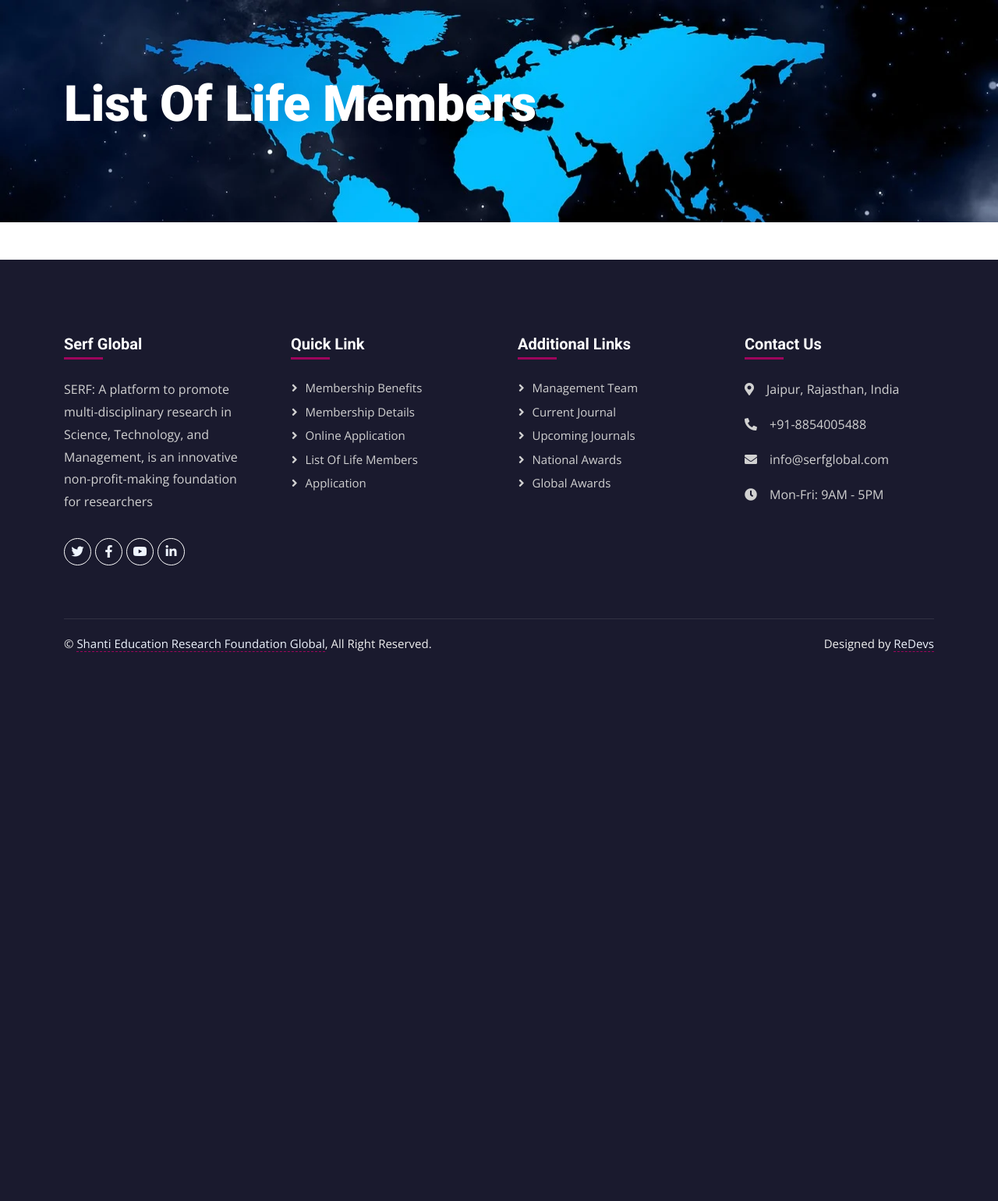
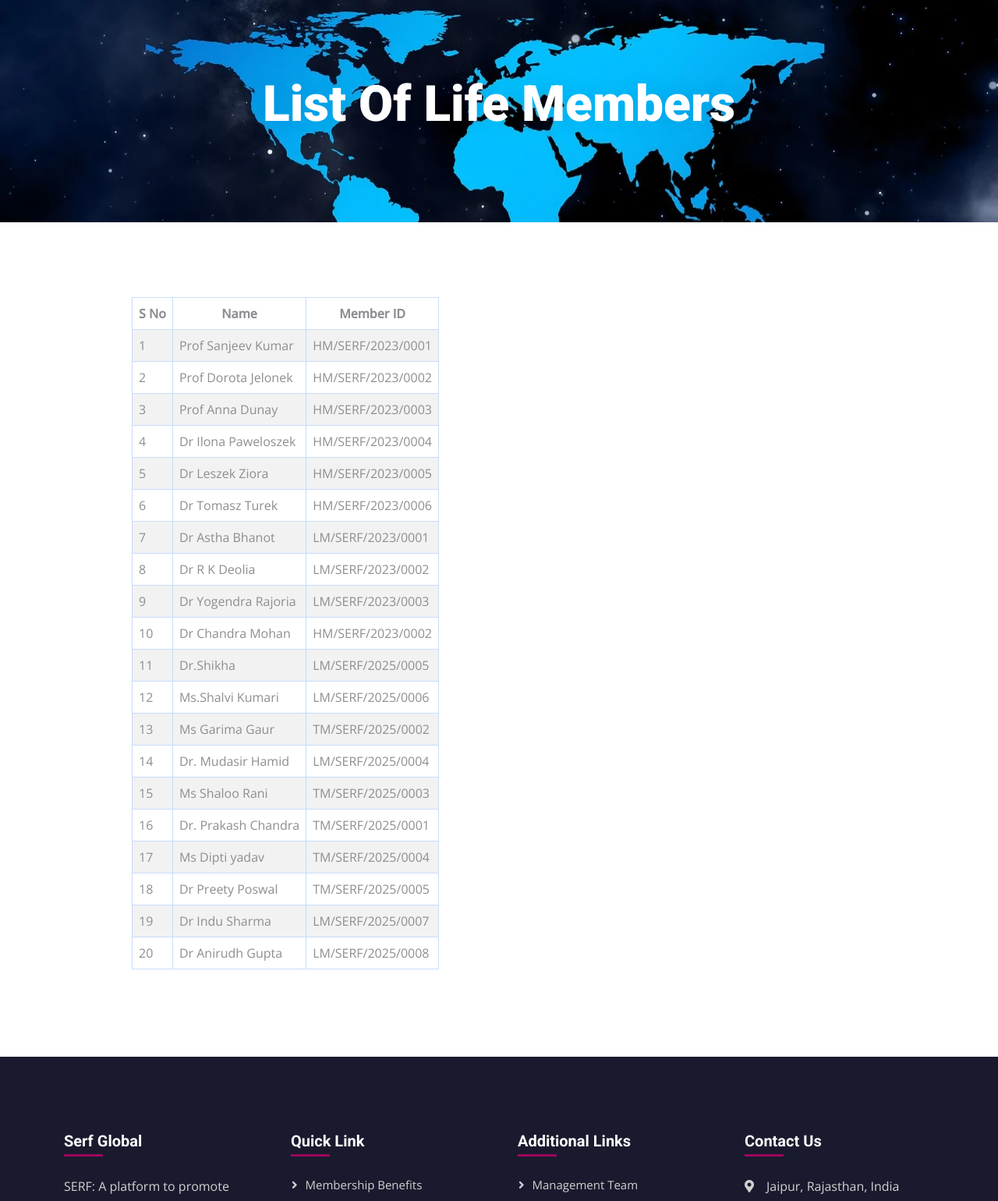
Before and after one commit to pankaj8949/serfglobal, a Flask app: page /list-of-life-members in a window 1280 px wide. Shown: the part 151-1691 px from the top of the page at 78% size. Before the commit the page ends 987 px from the top, so only its background shows below. Run offline with Flask 3, Linux system fonts and the light colour scheme; parts of the project's set-up code (start-up, migrations or seed data) failed here and were passed over; some libraries are stand-ins or nearby versions.

Commit message:
added memberships

```diff
--- a/templates/screens/membership/lolm.html
+++ b/templates/screens/membership/lolm.html
@@ -1,14 +1,123 @@
 {% extends "layout.html" %}
 {% block body %}
-
 <!-- Page Header Start -->
 <div class="container-fluid page-header py-5 mb-5 wow fadeIn" data-wow-delay="0.1s">
     <div class="container py-5">
-        <h1 class="display-3 text-white mb-3 animated slideInDown">List Of Life Members</h1>
-        <nav aria-label="breadcrumb animated slideInDown">
-        </nav>
+        <h1 class="display-3 text-white mb-3 animated slideInDown text-center">List Of Life Members</h1>
     </div>
 </div>
 <!-- Page Header End -->
-
+<div class="container-fluid py-5 wow fadeInUp d-flex justify-content-center align-items-center" data-wow-delay="0.1s">
+    <table class="table table-bordered table-striped table-hover w-75">
+        <thead class="text-center">
+            <tr>
+                <th>S No</th>
+                <th>Name</th>
+                <th>Member ID</th>
+            </tr>
+        </thead>
+        <tbody>
+            <tr>
+                <td>1</td>
+                <td>Prof Sanjeev Kumar</td>
+                <td>HM/SERF/2023/0001</td>
+            </tr>
+            <tr>
+                <td>2</td>
+                <td>Prof Dorota Jelonek</td>
+                <td>HM/SERF/2023/0002</td>
+            </tr>
+            <tr>
+                <td>3</td>
+                <td>Prof Anna Dunay</td>
+                <td>HM/SERF/2023/0003</td>
+            </tr>
+            <tr>
+                <td>4</td>
+                <td>Dr Ilona Paweloszek</td>
+                <td>HM/SERF/2023/0004</td>
+            </tr>
+            <tr>
+                <td>5</td>
+                <td>Dr Leszek Ziora</td>
+                <td>HM/SERF/2023/0005</td>
+            </tr>
+            <tr>
+                <td>6</td>
+                <td>Dr Tomasz Turek</td>
+                <td>HM/SERF/2023/0006</td>
+            </tr>
+            <tr>
+                <td>7</td>
+                <td>Dr Astha Bhanot</td>
+                <td>LM/SERF/2023/0001</td>
+            </tr>
+            <tr>
+                <td>8</td>
+                <td>Dr R K Deolia</td>
+                <td>LM/SERF/2023/0002</td>
+            </tr>
+            <tr>
+                <td>9</td>
+                <td>Dr Yogendra Rajoria</td>
+                <td>LM/SERF/2023/0003</td>
+            </tr>
+            <tr>
+                <td>10</td>
+                <td>Dr Chandra Mohan</td>
+                <td>HM/SERF/2023/0002</td>
+            </tr>
+            <tr>
+                <td>11</td>
+                <td>Dr.Shikha</td>
+                <td>LM/SERF/2025/0005</td>
+            </tr>
+            <tr>
+                <td>12</td>
+                <td>Ms.Shalvi Kumari</td>
+                <td>LM/SERF/2025/0006</td>
+            </tr>
+            <tr>
+                <td>13</td>
+                <td>Ms Garima Gaur</td>
+                <td>TM/SERF/2025/0002</td>
+            </tr>
+            <tr>
+                <td>14</td>
+                <td>Dr. Mudasir Hamid</td>
+                <td>LM/SERF/2025/0004</td>
+            </tr>
+            <tr>
+                <td>15</td>
+                <td>Ms Shaloo Rani</td>
+                <td>TM/SERF/2025/0003</td>
+            </tr>
+            <tr>
+                <td>16</td>
+                <td>Dr. Prakash Chandra</td>
+                <td>TM/SERF/2025/0001</td>
+            </tr>
+            <tr>
+                <td>17</td>
+                <td>Ms Dipti yadav</td>
+                <td>TM/SERF/2025/0004</td>
+            </tr>
+            <tr>
+                <td>18</td>
+                <td>Dr Preety Poswal</td>
+                <td>TM/SERF/2025/0005</td>
+            </tr>
+            <tr>
+                <td>19</td>
+                <td>Dr Indu Sharma</td>
+                <td>LM/SERF/2025/0007</td>
+            </tr>
+            <tr>
+                <td>20</td>
+                <td>Dr Anirudh Gupta</td>
+                <td>LM/SERF/2025/0008</td>
+            </tr>
+        </tbody>
+    </table>
+</div>
 {% endblock %}
```
